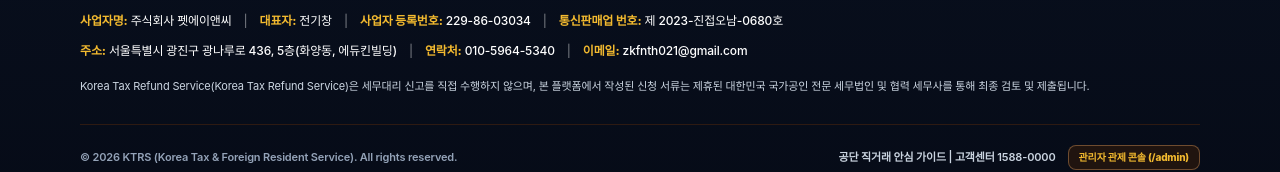
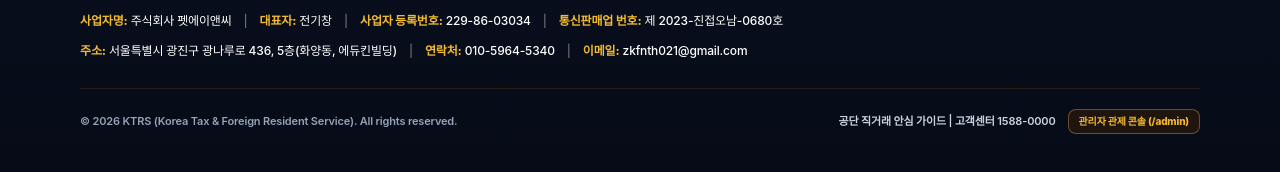
Before and after one commit to rlaghddlf01-web/k-market, a Next.js app: page / in a window 1280 px wide. Shown: the part 3332-3504 px from the top of the page. Built offline with nearby package versions, Linux system fonts and the light colour scheme; a web font is replaced by a local one.

Commit message:
fix: remove unnecessary tax refund service disclaimer from K-Market marketplace footer

```diff
--- a/src/components/kmarket/KMarketMainFeed.tsx
+++ b/src/components/kmarket/KMarketMainFeed.tsx
@@ -223,11 +223,6 @@ export default function KMarketMainFeed() {
               <span className="text-white/40">|</span>
               <span><strong className="text-[#f3ba2f] font-extrabold">이메일:</strong> zkfnth021@gmail.com</span>
             </div>
-
-            {/* 공식 세무대리 면책 고지 문구 (가독성 높은 화이트/아이보리) */}
-            <p className="pt-2 text-[11px] text-[#cbd5e1] font-normal leading-relaxed">
-              Korea Tax Refund Service(Korea Tax Refund Service)은 세무대리 신고를 직접 수행하지 않으며, 본 플랫폼에서 작성된 신청 서류는 제휴된 대한민국 국가공인 전문 세무법인 및 협력 세무사를 통해 최종 검토 및 제출됩니다.
-            </p>
           </div>
 
           {/* 하단 카피라이트 & 관리자 링크 */}
```
